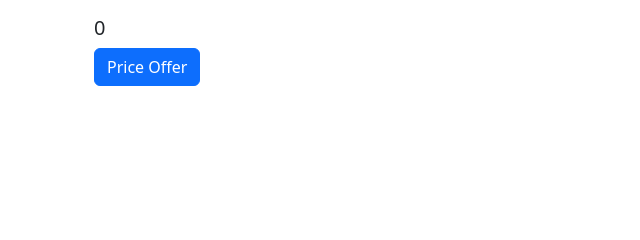
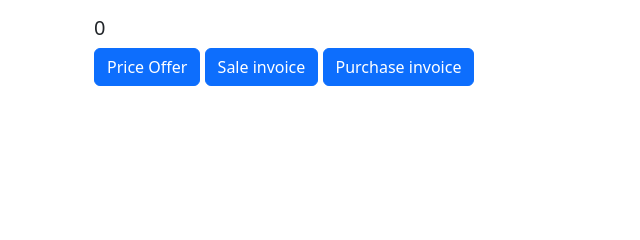
Before and after one commit to OsamaNasr01/django-taqa, a Django app: page /cart/ in a window 1280 px wide. Shown: the part 212-452 px from the top of the page, without its empty margins (0-640 px from the left). Run offline with Django 4.2, Linux system fonts and the light colour scheme; the visitor is signed in with stand-in values (Sample User, id 1); some libraries are stand-ins or nearby versions.

Commit message:
adding sale and purchase invoices to cart items

```diff
--- a/taqatools/accounting/forms.py
+++ b/taqatools/accounting/forms.py
@@ -1,6 +1,6 @@
 from django import forms
-from .models import PurchaseInvoice, CartItem, Offer, OfferItem
-
+from .models import PurchaseInvoice, CartItem, Offer, OfferItem, SaleInvoice, SaleInvoiceItem
+from .models import PurchaseInvoice, PurchaseInvoiceItem
 
 
 class PurchaseInvoiceForm(forms.ModelForm):
@@ -40,3 +40,46 @@ class OfferItemForm(forms.ModelForm):
     class Meta:
         model = OfferItem
         fields = ('product','offer', 'q', 'price')
+
+
+
+
+class SaleForm(forms.ModelForm):
+
+    class Meta:
+        model = SaleInvoice
+        fields = ('user','description')
+
+    def __init__(self, *args, **kwargs):
+        super().__init__(*args, **kwargs)
+        self.fields['description'].widget.attrs.update({'class': 'form-control'})
+        self.fields['user'].widget.attrs.update({'class': 'form-control'})
+
+
+class SaleItemForm(forms.ModelForm):
+
+    class Meta:
+        model = SaleInvoiceItem
+        fields = ('product','invoice', 'q', 'price')
+
+
+
+
+
+class PurchaseForm(forms.ModelForm):
+
+    class Meta:
+        model = PurchaseInvoice
+        fields = ('user','description')
+
+    def __init__(self, *args, **kwargs):
+        super().__init__(*args, **kwargs)
+        self.fields['description'].widget.attrs.update({'class': 'form-control'})
+        self.fields['user'].widget.attrs.update({'class': 'form-control'})
+
+
+class PurchaseItemForm(forms.ModelForm):
+
+    class Meta:
+        model = PurchaseInvoiceItem
+        fields = ('product','invoice', 'q', 'price')
--- a/taqatools/accounting/models.py
+++ b/taqatools/accounting/models.py
@@ -9,7 +9,7 @@ class PurchaseInvoice(models.Model):
     description = models.CharField(max_length=255)
     user = models.ForeignKey(User, on_delete=models.SET_NULL, null=True, related_name='purchase')
     created_at = models.DateTimeField(auto_now=True)
-    value = models.PositiveIntegerField()
+    value = models.FloatField()
 
 
 class PurchaseInvoiceItem(models.Model):
@@ -22,7 +22,7 @@ class SaleInvoice(models.Model):
     description = models.CharField(max_length=255)
     user = models.ForeignKey(User, on_delete=models.SET_NULL, null=True, related_name='sale')
     created_at = models.DateTimeField(auto_now=True)
-    value = models.PositiveIntegerField()
+    value = models.FloatField()
 
 
 class SaleInvoiceItem(models.Model):
@@ -35,14 +35,14 @@ class Credit(models.Model):
     description = models.CharField(max_length=255)
     user = models.ForeignKey(User, on_delete=models.SET_NULL, null=True, related_name='credit')
     created_at = models.DateTimeField(auto_now=True)
-    value = models.PositiveIntegerField()
+    value = models.FloatField()
 
 
 class Depit(models.Model):
     description = models.CharField(max_length=255)
     user = models.ForeignKey(User, on_delete=models.SET_NULL, null=True, related_name='depit')
     created_at = models.DateTimeField(auto_now=True)
-    value = models.PositiveIntegerField()
+    value = models.FloatField()
 
 
 class TermCondition(models.Model):
@@ -54,7 +54,7 @@ class Offer(models.Model):
     description = models.CharField(max_length=255)
     user = models.ForeignKey(User, on_delete=models.SET_NULL, null=True, related_name='offer')
     created_at = models.DateTimeField(auto_now=True)
-    value = models.PositiveIntegerField()
+    value = models.FloatField()
 
 
 class OfferItem(models.Model):
--- a/taqatools/accounting/urls.py
+++ b/taqatools/accounting/urls.py
@@ -15,4 +15,8 @@ urlpatterns = [
     path('accounting/offer/<int:id>', views.offer_profile, name='offer_profile'),
     path('members/<slug:username>/offers', views.user_offers, name = 'user_offers'),
 
+    path('cart/add-sale/', views.add_sale, name='add_sale'),
+    path('cart/add-purchase/', views.add_purchase, name='add_purchase'),
+
+
 ]
--- a/taqatools/accounting/views.py
+++ b/taqatools/accounting/views.py
@@ -1,8 +1,9 @@
 from django.shortcuts import render, HttpResponse, get_object_or_404, redirect
-from .forms import PurchaseInvoiceForm, CartItemForm, OfferForm,OfferItemForm
+from .forms import PurchaseInvoiceForm, CartItemForm, OfferForm, OfferItemForm, SaleItemForm, SaleForm
+from .forms import PurchaseInvoice, PurchaseForm
 from products.models import Product, Price
 from django.contrib.auth.models import User
-from .models import CartItem, Offer
+from .models import CartItem, Offer, SaleInvoice,PurchaseInvoice
 import json
 from django.http import JsonResponse
 from django.contrib import messages
@@ -208,3 +209,54 @@ def user_offers(request, username):
     user = get_object_or_404(User, username=username)
     context = {'user':user}
     return render(request, 'accounting/offers/user_offers.html', context)
+
+def add_sale(request):
+    data = json.loads(request.body)
+    if request.method == 'POST':
+        form = SaleForm()
+        invoice  = form.save(commit=False)
+        username = data['user_name']
+        user = User.objects.get(username = username)
+        invoice.user = user
+        invoice.description = data['description']
+        invoice.value = data['cart_total_value']
+        cart_items = CartItem.objects.filter(user = request.user)
+        invoice.save()
+        for item in cart_items:
+            item_form = SaleItemForm()
+            sale_item= item_form.save(commit=False)
+            sale_item.product = item.product
+            sale_item.invoice = SaleInvoice.objects.last()
+            sale_item.q = item.q
+            sale_item.price = item.price
+            sale_item.save()
+            cart_item = CartItem.objects.get(id = item.id)
+            cart_item.delete()
+        messages.success(request, ('The invoice has been created Successfully!'))
+        return HttpResponse({'ok':"ok"})
+
+
+def add_purchase(request):
+    data = json.loads(request.body)
+    if request.method == 'POST':
+        form = PurchaseForm()
+        invoice  = form.save(commit=False)
+        username = data['user_name']
+        user = User.objects.get(username = username)
+        invoice.user = user
+        invoice.description = data['description']
+        invoice.value = data['cart_total_value']
+        cart_items = CartItem.objects.filter(user = request.user)
+        invoice.save()
+        for item in cart_items:
+            item_form = PurchaseInvoiceForm()
+            purchase_item= item_form.save(commit=False)
+            purchase_item.product = item.product
+            purchase_item.invoice = PurchaseInvoice.objects.last()
+            purchase_item.q = item.q
+            purchase_item.price = item.price
+            purchase_item.save()
+            cart_item = CartItem.objects.get(id = item.id)
+            cart_item.delete()
+        messages.success(request, ('The invoice has been created Successfully!'))
+        return HttpResponse({'ok':"ok"})
--- a/taqatools/templates/accounting/invoices/cart.html
+++ b/taqatools/templates/accounting/invoices/cart.html
@@ -22,8 +22,12 @@
         </div>
 
 
-        <button type="button" class="btn btn-primary" data-bs-toggle="modal" data-bs-target="#price-offer-modal">
+        <button type="button" onclick="add('offer')" class="btn btn-primary" data-bs-toggle="modal" data-bs-target="#price-offer-modal">
         Price Offer</button>
+        <button type="button" onclick="add('sale')" class="btn btn-primary" data-bs-toggle="modal" data-bs-target="#price-offer-modal">
+        Sale invoice</button>
+        <button type="button" onclick="add('purchase')" class="btn btn-primary" data-bs-toggle="modal" data-bs-target="#price-offer-modal">
+        Purchase invoice</button>
 
         <div class="modal fade" id="price-offer-modal" tabindex="-1" aria-labelledby="price-offer-modal" aria-hidden="true">
             <div class="modal-dialog">
@@ -247,13 +251,20 @@
             const cart_total_value = cart_total.innerText
             console.log(cart_total_value)
             const csrftoken=document.querySelector('[name="csrfmiddlewaretoken"]').value
-            console.log(csrftoken)
-            const url = '/cart/add-offer/'
+
+            if (offer_form.name === 'offer_form') {
+                var url = '/cart/add-offer/'
+            } else if (offer_form.name === 'sale_form') {
+                var url = '/cart/add-sale/'
+            } else if (offer_form.name === 'purchase_form') {
+                var url = '/cart/add-purchase/'
+            }
             const data = JSON.stringify({
                 'user_name': username,
                 'description' : description,
                 'cart_total_value' : cart_total_value,
             })
+            console.log(url)
             fetch(url, {
                 'method' : 'POST',
                 'headers' : {
@@ -286,6 +297,12 @@
 
         })
 
+
+        function add(type) {
+            const offer_form = document.getElementById('offer_form')
+            offer_form.name = `${type}_form`
+        }
+
     </script>
 
 
```
Also changed, not shown: taqatools/accounting/migrations/0005_alter_cartitem_q_alter_credit_value_and_more.py (added).
